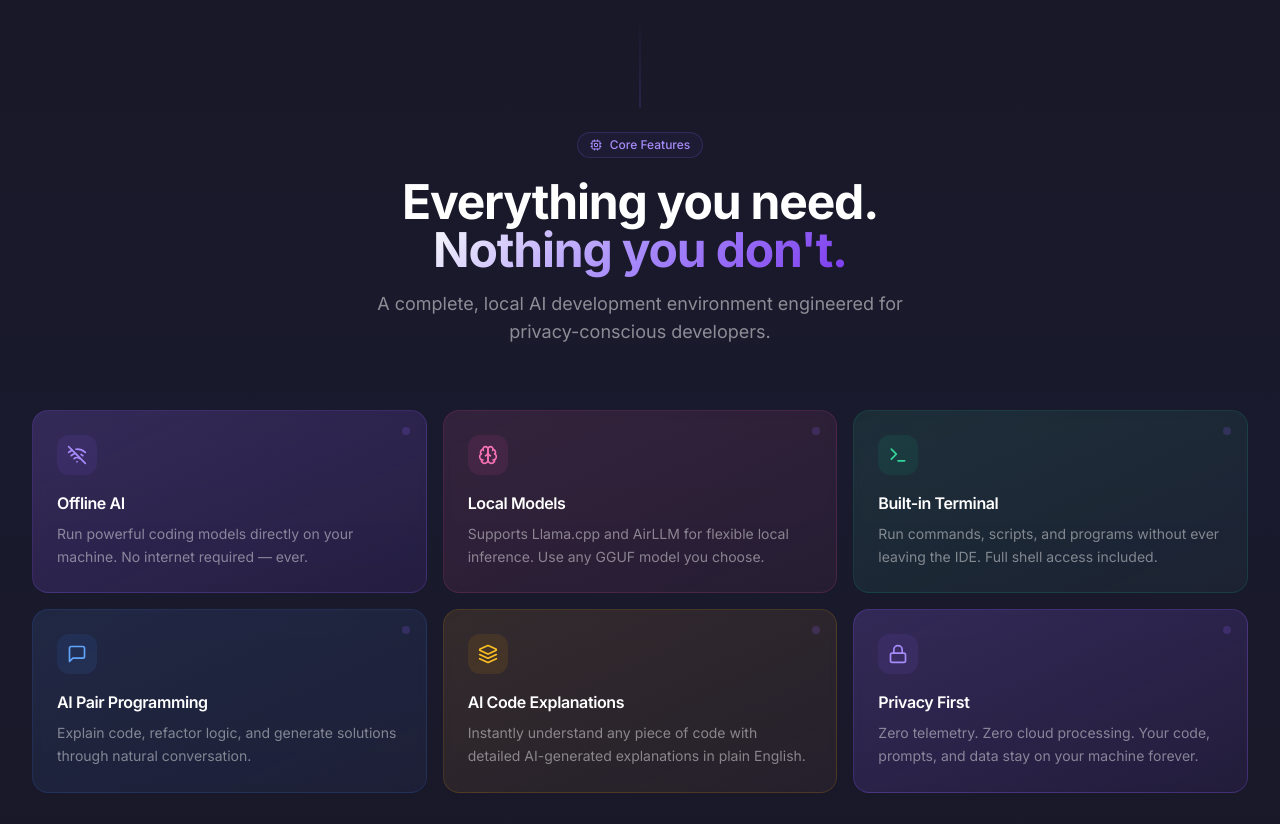
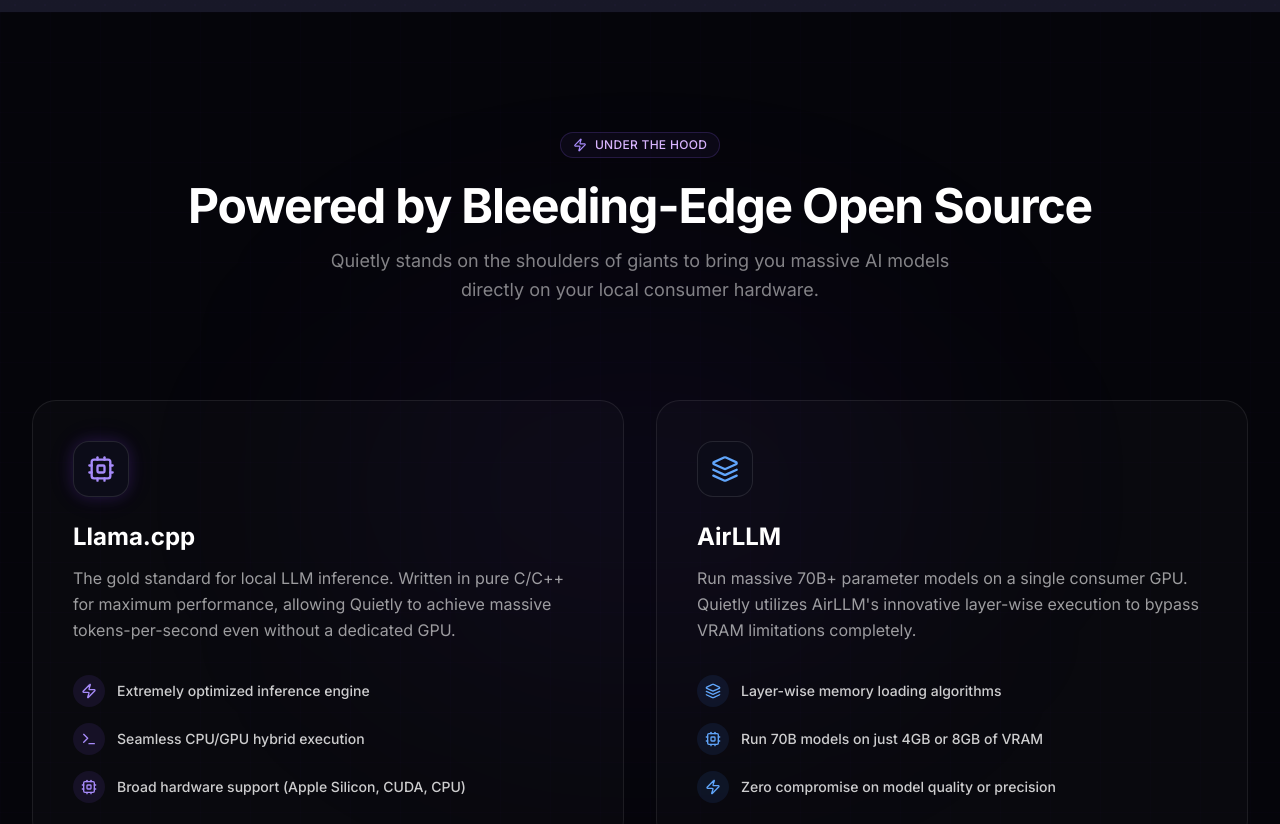
Before and after one commit to mibrahimzarar/Quietly-Website, a Next.js app: page / in a window 1280 px wide. Shown: the part 2140-2964 px from the top of the page. Built offline with nearby package versions, Linux system fonts and the light colour scheme.

Commit message:
Added Powered By Section

```diff
--- a/app/page.tsx
+++ b/app/page.tsx
@@ -1,6 +1,7 @@
 import Navbar from "@/components/Navbar";
 import Hero from "@/components/Hero";
 import ProductDemo from "@/components/ProductDemo";
+import PoweredBy from "@/components/PoweredBy";
 import Features from "@/components/Features";
 import IDEInterface from "@/components/IDEInterface";
 import Privacy from "@/components/Privacy";
@@ -16,6 +17,7 @@
       <Navbar />
       <Hero />
       <ProductDemo />
+      <PoweredBy />
       <Features />
       <IDEInterface />
       <Privacy />
--- /dev/null
+++ b/components/PoweredBy.tsx
@@ -0,0 +1,125 @@
+"use client";
+
+import { motion } from "framer-motion";
+import { Cpu, Layers, Zap, Terminal } from "lucide-react";
+import Image from "next/image";
+
+export default function PoweredBy() {
+  return (
+    <section className="relative section-padding overflow-hidden">
+      {/* Background & Effects */}
+      <div className="absolute inset-x-0 top-0 h-px bg-gradient-to-r from-transparent via-white/10 to-transparent" />
+      <div className="absolute inset-0 bg-[#05050a]" />
+
+      {/* Radial glow */}
+      <div className="absolute top-1/2 left-1/2 -translate-x-1/2 -translate-y-1/2 w-[600px] h-[400px] bg-purple-600/5 blur-[120px] rounded-full" />
+
+      {/* Grid */}
+      <div className="absolute inset-0 bg-grid opacity-30 mask-radial-faded" />
+
+      <div className="relative z-10 max-w-7xl mx-auto px-6 lg:px-8">
+        {/* Header */}
+        <div className="text-center mb-16 md:mb-24">
+          <motion.div
+            initial={{ opacity: 0, y: 20 }}
+            whileInView={{ opacity: 1, y: 0 }}
+            viewport={{ once: true, margin: "-100px" }}
+            transition={{ duration: 0.6 }}
+          >
+            <div className="inline-flex items-center gap-2 px-3 py-1 rounded-full border border-purple-500/20 bg-purple-500/5 mb-6">
+              <Zap className="w-3.5 h-3.5 text-purple-400" />
+              <span className="text-xs text-purple-300 font-medium tracking-wide uppercase">
+                Under the hood
+              </span>
+            </div>
+            <h2 className="text-3xl md:text-5xl font-bold tracking-tight text-white mb-4">
+              Powered by Bleeding-Edge Open Source
+            </h2>
+            <p className="text-lg text-white/50 max-w-2xl mx-auto leading-relaxed">
+              Quietly stands on the shoulders of giants to bring you massive AI models directly on your local consumer hardware.
+            </p>
+          </motion.div>
+        </div>
+
+        {/* Technologies Grid */}
+        <div className="grid md:grid-cols-2 gap-6 lg:gap-8">
+
+          {/* Llama.cpp Card */}
+          <motion.div
+            initial={{ opacity: 0, x: -20 }}
+            whileInView={{ opacity: 1, x: 0 }}
+            viewport={{ once: true, margin: "-50px" }}
+            transition={{ duration: 0.6, delay: 0.1 }}
+            className="group relative rounded-3xl border border-white/[0.08] bg-white/[0.02] p-8 lg:p-10 overflow-hidden hover:border-purple-500/30 transition-colors duration-500"
+          >
+            <div className="absolute inset-0 bg-gradient-to-br from-purple-500/10 via-transparent to-transparent opacity-0 group-hover:opacity-100 transition-opacity duration-500" />
+
+            <div className="relative z-10">
+              <div className="w-14 h-14 rounded-2xl bg-[#0c0c18] border border-white/10 flex items-center justify-center mb-6 glow-purple-sm">
+                <Cpu className="w-7 h-7 text-purple-400" />
+              </div>
+
+              <h3 className="text-2xl font-bold text-white mb-3">Llama.cpp</h3>
+              <p className="text-white/60 leading-relaxed mb-8">
+                The gold standard for local LLM inference. Written in pure C/C++ for maximum performance, allowing Quietly to achieve massive tokens-per-second even without a dedicated GPU.
+              </p>
+
+              <div className="space-y-4">
+                {[
+                  { icon: Zap, text: "Extremely optimized inference engine" },
+                  { icon: Terminal, text: "Seamless CPU/GPU hybrid execution" },
+                  { icon: Cpu, text: "Broad hardware support (Apple Silicon, CUDA, CPU)" }
+                ].map((feature, i) => (
+                  <div key={i} className="flex items-center gap-3">
+                    <div className="w-8 h-8 rounded-full bg-purple-500/10 flex items-center justify-center shrink-0">
+                      <feature.icon className="w-4 h-4 text-purple-400" />
+                    </div>
+                    <span className="text-sm font-medium text-white/80">{feature.text}</span>
+                  </div>
+                ))}
+              </div>
+            </div>
+          </motion.div>
+
+          {/* AirLLM Card */}
+          <motion.div
+            initial={{ opacity: 0, x: 20 }}
+            whileInView={{ opacity: 1, x: 0 }}
+            viewport={{ once: true, margin: "-50px" }}
+            transition={{ duration: 0.6, delay: 0.2 }}
+            className="group relative rounded-3xl border border-white/[0.08] bg-white/[0.02] p-8 lg:p-10 overflow-hidden hover:border-blue-500/30 transition-colors duration-500"
+          >
+            <div className="absolute inset-0 bg-gradient-to-br from-blue-500/10 via-transparent to-transparent opacity-0 group-hover:opacity-100 transition-opacity duration-500" />
+
+            <div className="relative z-10">
+              <div className="w-14 h-14 rounded-2xl bg-[#0c0c18] border border-white/10 flex items-center justify-center mb-6 glow-blue-sm">
+                <Layers className="w-7 h-7 text-blue-400" />
+              </div>
+
+              <h3 className="text-2xl font-bold text-white mb-3">AirLLM</h3>
+              <p className="text-white/60 leading-relaxed mb-8">
+                Run massive 70B+ parameter models on a single consumer GPU. Quietly utilizes AirLLM's innovative layer-wise execution to bypass VRAM limitations completely.
+              </p>
+
+              <div className="space-y-4">
+                {[
+                  { icon: Layers, text: "Layer-wise memory loading algorithms" },
+                  { icon: Cpu, text: "Run 70B models on just 4GB or 8GB of VRAM" },
+                  { icon: Zap, text: "Zero compromise on model quality or precision" }
+                ].map((feature, i) => (
+                  <div key={i} className="flex items-center gap-3">
+                    <div className="w-8 h-8 rounded-full bg-blue-500/10 flex items-center justify-center shrink-0">
+                      <feature.icon className="w-4 h-4 text-blue-400" />
+                    </div>
+                    <span className="text-sm font-medium text-white/80">{feature.text}</span>
+                  </div>
+                ))}
+              </div>
+            </div>
+          </motion.div>
+
+        </div>
+      </div>
+    </section>
+  );
+}
```
